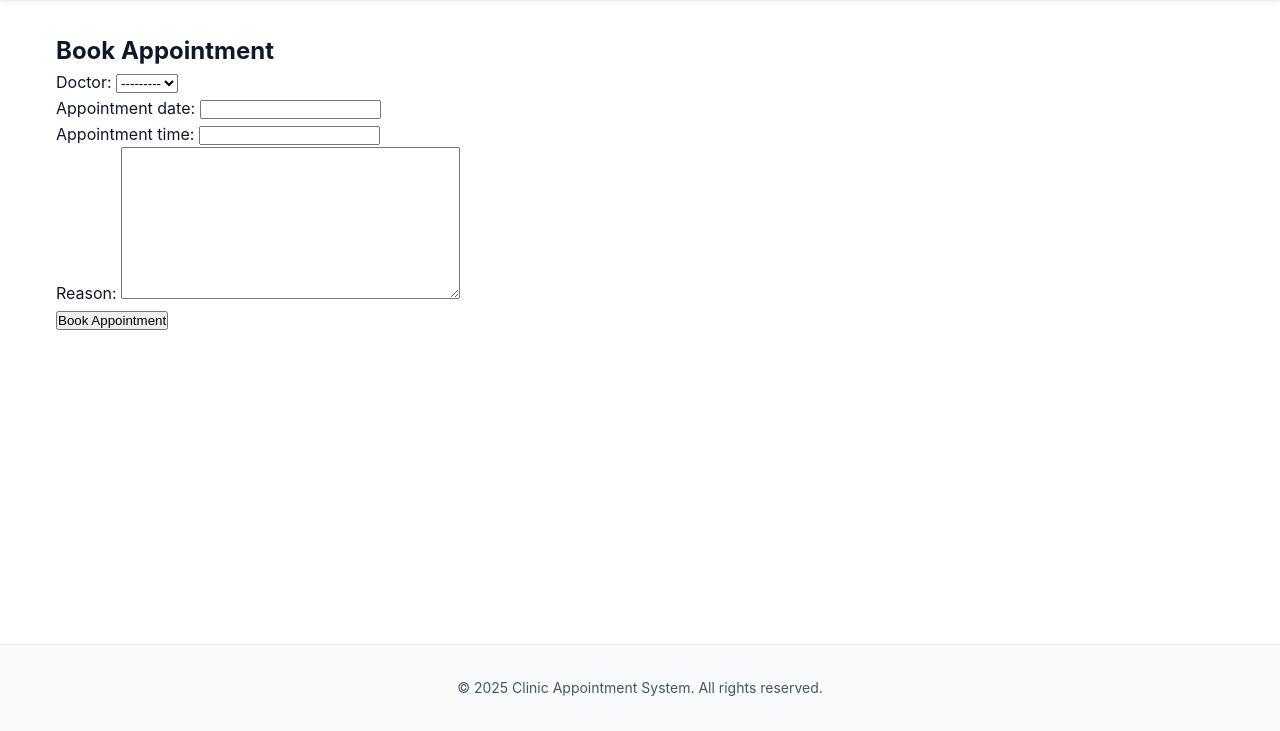
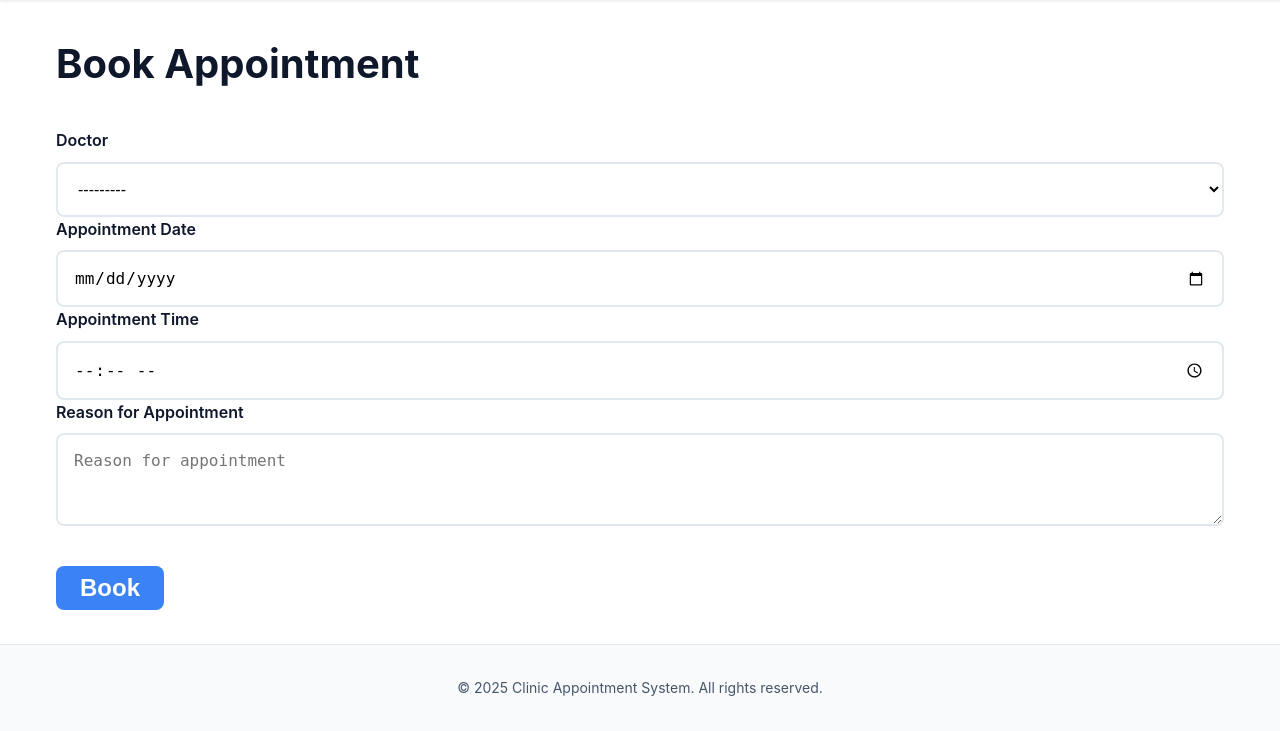
Before and after one commit to Enricci/clinic-appointment-system, a Django app: page /patient/create-appointment/ in a window 1280 px wide. Shown: the part 69-800 px from the top of the page. Run offline with Django 5.2, Linux system fonts and the light colour scheme; data that the repository does not hold is empty.

Commit message:
Enhance appointment form with custom widgets and labels; style button for improved UX

```diff
--- a/clinic_project/clinic_app/forms.py
+++ b/clinic_project/clinic_app/forms.py
@@ -5,3 +5,18 @@ class AppointmentForm(forms.ModelForm):
     class Meta:
         model = Appointment
         fields = ["doctor", "appointment_date", "appointment_time", "reason"]
+
+        widgets = {
+            "doctor": forms.Select(attrs={"class": "form-control"}),
+            "appointment_date": forms.DateInput(attrs={"type": "date", "class": "form-control"}),
+            "appointment_time": forms.TimeInput(attrs={"type": "time", "class": "form-control"}),
+            "reason": forms.Textarea(attrs={"rows": 3, "placeholder": "Reason for appointment", "class": "form-control"})
+        }
+
+        labels = {
+            "class": "form-label",
+            "doctor": "Doctor",
+            "appointment_date": "Appointment Date",
+            "appointment_time": "Appointment Time",
+            "reason": "Reason for Appointment"
+        }
--- a/clinic_project/clinic_app/templates/clinic_app/patient/create_appointment.html
+++ b/clinic_project/clinic_app/templates/clinic_app/patient/create_appointment.html
@@ -2,14 +2,31 @@
 {% block title%} Create Appointment {% endblock %}
 {% block content %}
 <div class="create-appointment-container">
-    <h2>Book Appointment</h2>
+    <h2 class="page-title">Book Appointment</h2>
 
-    <form method ="POST">
+    <form method ="POST" class="form-create-appointment">
         {% csrf_token %}
+        <div>
+            <label class="form-label">{{form.doctor.label}}</label>
+            {{ form.doctor }}
+        </div>
 
-        {{ form.as_p }}
+        <div>
+            <label class="form-label">{{form.appointment_date.label}}</label>
+            {{ form.appointment_date }}
+        </div>
 
-        <button type="submit">Book Appointment</button>
+        <div>
+            <label class="form-label">{{form.appointment_time.label}}</label>
+            {{ form.appointment_time }}
+        </div>
+
+        <div>
+            <label class="form-label">{{form.reason.label}}</label>
+            {{ form.reason }}
+        </div>
+
+        <button type="submit" class="btn btn-create-appointment">Book</button>
     </form>
 </div>
 {% endblock %}
--- a/clinic_project/clinic_project/static/css/styles.css
+++ b/clinic_project/clinic_project/static/css/styles.css
@@ -224,6 +224,22 @@ main {
 
 .btn-full {
   width: 100%;
+}
+
+.btn-create-appointment {
+  background-color: var(--primary-color);
+  color: white;
+  border: none;
+  margin-top: 2rem;
+  padding: var(--spacing-sm) var(--spacing-lg);
+  font-size: 1.5rem;
+  line-height: 1.75rem;
+  font-weight: 600;
+  text-align: center;
+  cursor: pointer;
+  transition: var(--transition);
+  border-radius: var(--radius-md);
+
 }
 
 /* ================================
```
